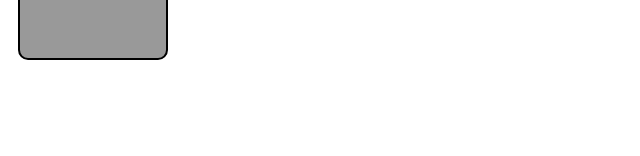
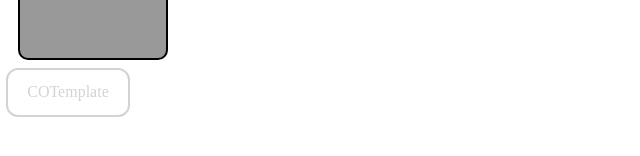
Before and after one commit to zaidokal/CourseCanvas, a React (Create React App) app in the folder client/: page /homepage in a window 1280 px wide. Shown: the part 230-386 px from the top of the page, without its empty margins (0-640 px from the left). Built offline with nearby package versions, Linux system fonts and the light colour scheme.

Commit message:
Added link to COTemplate from HomePage

```diff
--- a/client/src/views/HomePage.jsx
+++ b/client/src/views/HomePage.jsx
@@ -2,7 +2,7 @@ import React from "react";
 import styles from "./HomePage.module.css";
 import { Link } from "react-router-dom";
 import NewButton from "../HomePage";
-// import AccountButton from "../components/AccountButton";
+import AccountButton from "../components/AccountButton";
 
 const HomePage = () => {
   return (
@@ -20,11 +20,11 @@ const HomePage = () => {
       <div className={styles.AccountDiv1}>
         <Link>
           <div>
-            {/* <AccountButton
+            <AccountButton
               className={styles.Button}
-              linkTo={"/login"}
-              text={"LOGIN"}
-            /> */}
+              linkTo={"/COTemplate"}
+              text={"COTemplate"}
+            />
           </div>
         </Link>
       </div>
```
